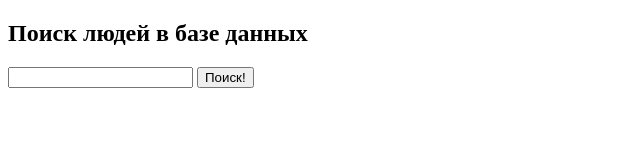
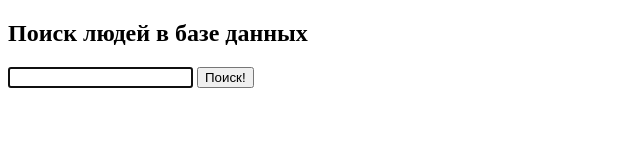
Before and after one commit to Auzmit/My_FullStack-App-frontend-part, a website: page index.html in a window 1280 px wide. Shown: the whole page, without its empty margins (0-640 px from the left). Drawn offline with Linux system fonts and the light colour scheme.

Commit message:
input (focus, off autocomlete)

```diff
--- a/index.html
+++ b/index.html
@@ -9,7 +9,7 @@
 <body>
   <h2>Поиск людей в базе данных</h2>
   <form id="form_search">
-    <input type="text" name="name">
+    <input id="form_input" type="text" name="name" autocomplete="off">
     <button id="btn_search">Поиск!</button>
   </form>
   <div id="result"></div>
--- a/index.js
+++ b/index.js
@@ -1,6 +1,9 @@
 const form = document.getElementById('form_search');
+const input = document.getElementById('form_input');
 const button = document.getElementById('btn_search');
 const result = document.querySelector('#result');
+
+input.focus();
 
 button.addEventListener('click', async (e) => {
   e.preventDefault();
@@ -24,6 +27,8 @@ button.addEventListener('click', async (e) => {
       const error = document.createElement('p');
       error.textContent = 'Пользователи не найдены';
       result.replaceChildren(error);
-    }
+    };
+
+    input.focus();
     });
 });
```
